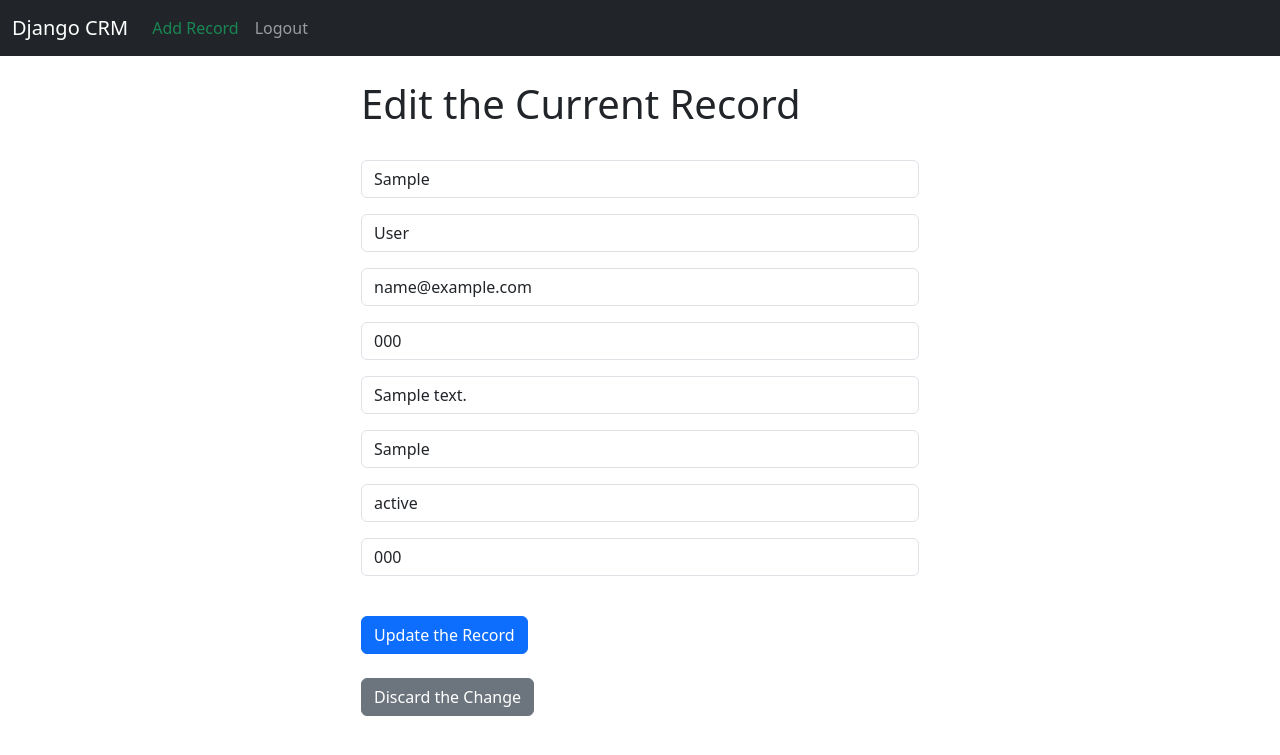
After one commit to runninginair/Django-CRM, a Django app: page /update_record/1 in a window 1280 px wide. The commit adds this page. Shown: the top 755 px of the page. Run offline with Django 5.2, Linux system fonts and the light colour scheme; a user stored in the database is signed in; tables that the repository leaves empty hold one stand-in row (values such as "Sample post").

Commit message:
Project completed.

```diff
--- a/website/forms.py
+++ b/website/forms.py
@@ -1,6 +1,7 @@
 from django.contrib.auth.forms import UserCreationForm
 from django.contrib.auth.models import User
 from django import forms
+from .models import Record
 
 class SignUpForm(UserCreationForm):
     email = forms.EmailField(label="", widget=forms.EmailInput(attrs={'class':'form-control', 'placeholder': 'Email Address'}))
@@ -28,3 +29,19 @@ class SignUpForm(UserCreationForm):
         self.fields['password2'].widget.attrs['placeholder'] = 'Confirm Password'
         self.fields['password2'].label = ''
         self.fields['password2'].help_text = '<span class="form-text text-muted"><small>Enter the same password as before, for verification.</small></span>'
+
+
+# Create Add record form
+class AddRecordForm(forms.ModelForm):
+    first_name = forms.CharField(required=True, widget=forms.widgets.TextInput(attrs={'placeholder': 'First Name', "class": "form-control"}), label="")
+    last_name = forms.CharField(required=True, widget=forms.widgets.TextInput(attrs={'placeholder': 'Last Name', "class": "form-control"}), label="")
+    email = forms.EmailField(required=True, widget=forms.widgets.EmailInput(attrs={'placeholder': 'Email', "class": "form-control"}), label="")
+    phone = forms.CharField(required=True, widget=forms.widgets.TextInput(attrs={'placeholder': 'Phone', "class": "form-control"}), label="")
+    address = forms.CharField(required=True, widget=forms.widgets.TextInput(attrs={'placeholder': 'Address', "class": "form-control"}), label="")
+    city = forms.CharField(required=True, widget=forms.widgets.TextInput(attrs={'placeholder': 'City', "class": "form-control"}), label="")
+    state = forms.CharField(required=True, widget=forms.widgets.TextInput(attrs={'placeholder': 'State', "class": "form-control"}), label="")
+    zipcode = forms.CharField(required=True, widget=forms.widgets.TextInput(attrs={'placeholder': 'Zip code', "class": "form-control"}), label="")
+
+    class Meta:
+        model = Record
+        exclude = ('user',)
--- a/website/templates/home.html
+++ b/website/templates/home.html
@@ -30,7 +30,11 @@
             <tr></tr>
 
             <td><a href="{% url 'record' record.id %}">{{ record.id }}</a></td>
-            <td>{{ record.first_name }} {{ record.last_name }}</td>
+            <td>
+                <a href="{% url 'record' record.id %}">
+                    {{ record.first_name }} {{ record.last_name }}
+                </a>
+            </td>
 
             <td>{{ record.email }}</td>
             <td>{{ record.phone }}</td>
--- a/website/templates/navbar.html
+++ b/website/templates/navbar.html
@@ -1,16 +1,18 @@
 <!-- <nav class="navbar navbar-expand-lg bg-body-tertiary"> -->
 <nav class="navbar navbar-expand-lg navbar-dark bg-dark">
-    <div class="container-fluid">
+  <div class="container-fluid">
     <a class="navbar-brand" href="{% url 'home' %}">Django CRM</a>
-    <button class="navbar-toggler" type="button" data-bs-toggle="collapse" data-bs-target="#navbarSupportedContent" aria-controls="navbarSupportedContent" aria-expanded="false" aria-label="Toggle navigation">
+    <button class="navbar-toggler" type="button" data-bs-toggle="collapse" data-bs-target="#navbarSupportedContent"
+      aria-controls="navbarSupportedContent" aria-expanded="false" aria-label="Toggle navigation">
       <span class="navbar-toggler-icon"></span>
     </button>
     <div class="collapse navbar-collapse" id="navbarSupportedContent">
       <ul class="navbar-nav me-auto mb-2 mb-lg-0">
-        <!-- <li class="nav-item">
-          <a class="nav-link active" aria-current="page" href="#">Home</a>
-        </li> -->
+
         {% if user.is_authenticated %}
+        <li class="nav-item">
+          <a class="nav-link active text-success" aria-current="page" href="{% url 'add_record' %}">Add Record</a>
+        </li>
         <li class="nav-item">
           <a class="nav-link" href="{% url 'logout' %}">Logout</a>
         </li>
--- /dev/null
+++ b/website/templates/update_record.html
@@ -0,0 +1,26 @@
+{% extends 'base.html' %}
+
+{% block content %}
+
+<div class="col-md-6 offset-md-3">
+    <h1>Edit the Current Record</h1><br />
+
+    <form method="POST">
+        {% csrf_token %}
+        {{ form.as_p }}
+        <br />
+
+        <button type="submit" class="btn btn-primary">
+            Update the Record
+        </button>
+    </form>
+
+    <div>
+        <br />
+        <a href="{% url 'home' %}" class="btn btn-secondary">Discard the Change</a>
+        <br />
+    </div>
+
+</div>
+
+{% endblock %}
--- a/website/urls.py
+++ b/website/urls.py
@@ -5,7 +5,19 @@ urlpatterns = [
     path('', views.home, name='home'),
     # path('login/', views.login_user, name='login'),
     path('logout/', views.logout_user, name='logout'),
+
     path('register/', views.register_user, name='register'),
+
     # We will pass an integer as the primary key (pk). i.e. http://localhost:8000/record/2
     path('record/<int:pk>', views.customer_record, name='record'),
+
+    # Delete URL
+    path('delete_record/<int:pk>', views.delete_record, name='delete_record'),
+
+    # Add a new record
+    path('add_record/', views.add_record, name="add_record"),
+
+    # Update a record
+    path('update_record/<int:pk>', views.update_record, name="update_record"),
+
 ]
--- a/website/views.py
+++ b/website/views.py
@@ -1,7 +1,7 @@
 from django.shortcuts import render, redirect
 from django.contrib.auth import authenticate, login, logout
 from django.contrib import messages
-from .forms import SignUpForm
+from .forms import SignUpForm, AddRecordForm
 from .models import Record
 
 # Create your views here.
@@ -59,3 +59,41 @@ def customer_record(request, pk):
     else:
         messages.success(request, "You MUST be logged in to view that page...")
         return redirect('home')
+
+def delete_record(request, pk):
+    if request.user.is_authenticated:
+        delete_item = Record.objects.get(id = pk)
+        delete_item.delete()
+        messages.success(request, "You have successfully delete the record.")
+    else:
+        messages.success(request, "You MUST be logged in to delete a record.")
+
+    return redirect('home')
+
+def add_record(request):
+    form = AddRecordForm(request.POST or None)
+    if request.user.is_authenticated:
+        if request.method == "POST" and form.is_valid():
+            add_record = form.save()
+            messages.success(request, "New Record is Saved Successfully.")
+            return redirect('home')
+        else:
+            return render(request, 'add_record.html', {'form': form})
+    else:
+        messages.success(request, "You MUST be logged in to add a new record.")
+        return redirect('home')
+
+def update_record(request, pk):
+    if request.user.is_authenticated:
+        current_record = Record.objects.get(id=pk)
+        form = AddRecordForm(request.POST or None, instance=current_record)
+        if form.is_valid():
+            form.save()
+            messages.success(request, "Record has been Updated Successfully.")
+            return redirect('home')
+        else:
+            return render(request, 'update_record.html', {'form': form})
+
+    else:
+        messages.success(request, "You MUST be logged in to add a new record.")
+        return redirect('home')
```
Also changed, not shown: website/templates/add_record.html (added, +24 -0 lines), website/templates/record.html (+9 -3 lines).
